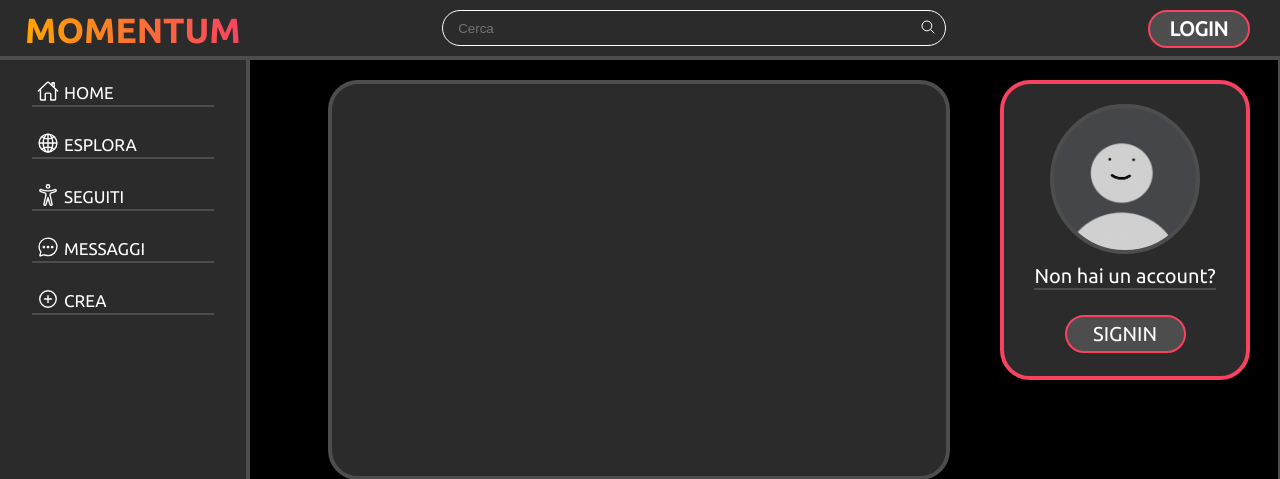
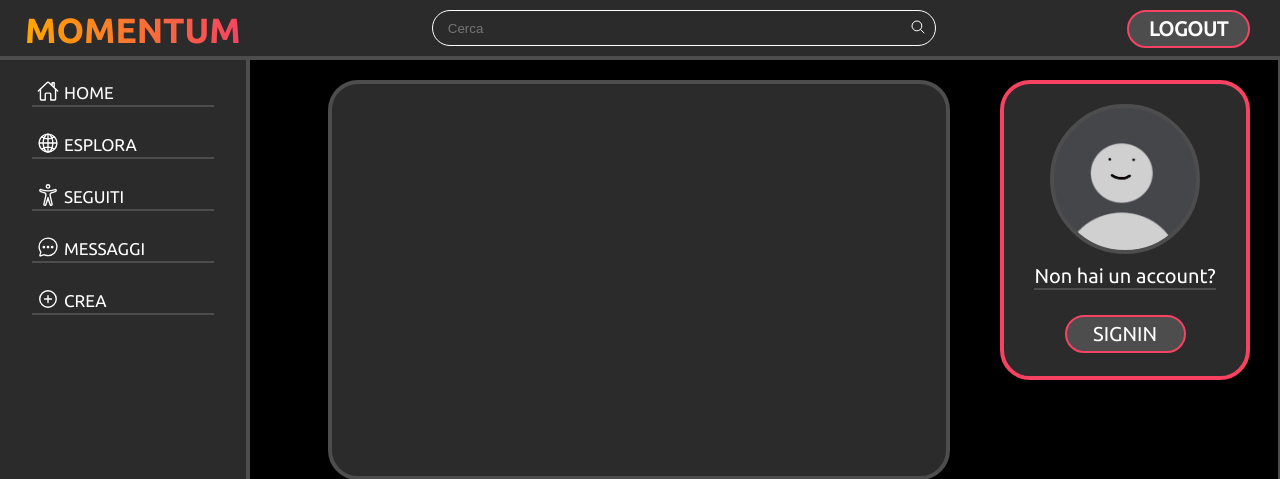
Before and after one commit to ffedesalaa/salayad, a PHP site: page /home.php in a window 1280 px wide. Shown: the top 479 px of the page. Run offline with PHP 8.4, Linux system fonts and the light colour scheme; the visitor is signed in with stand-in values (Sample User, id 1).

Commit message:
login e logout

```diff
--- /dev/null
+++ b/File_PHP/logout.php
@@ -0,0 +1,5 @@
+<?php
+    session_start();
+    session_destroy();
+    header("location: ../home.php");
+?>
--- a/home.php
+++ b/home.php
@@ -1,3 +1,14 @@
+<?php
+    session_start();
+    if(isset($_SESSION['nome'])) $nome = $_SESSION['nome'];  else $nome = "";
+    if(isset($_SESSION['cognome'])) $cognome = $_SESSION['cognome'];  else $cognome = "";
+    if(isset($_SESSION['username'])) $username = $_SESSION['username']; else $username = "";
+    if(isset($_SESSION['email'])) $email = $_SESSION['email'];  else $email = "";
+    if(isset($_SESSION['password'])) $password = $_SESSION['password'];  else $password = "";
+    if(isset($_SESSION['numero'])) $numero = $_SESSION['numero'];  else $numero = "";
+    if(isset($_SESSION['accesso'])) $accesso = $_SESSION['accesso']; else $accesso= false;
+?>
+
 <!DOCTYPE html>
 <html lang="it">
 <head>
@@ -16,14 +27,22 @@
             <input type="text" name="barra" id="barra" placeholder="Cerca">
             <ion-icon name="search-outline" id="search-outline"></ion-icon>
         </div>
+        <?php
+        if($accesso === true){
+            echo '<a href="./File_PHP/logout.php"><div class="login"><b>LOGOUT</b></div></a>';
 
-        <a href="./File_PHP/login.php"><div class="login"><b>LOGIN</b></div></a>
+        }
+        else{
+            echo'<a href="./File_PHP/login.php"><div class="login"><b>LOGIN</b></div></a>';
+        }
+        ?>
+
     </header>
     <main>
         <div class="main__menu">
         <script type="module" src="https://unpkg.com/ionicons@7.1.0/dist/ionicons/ionicons.esm.js"></script>
         <script nomodule src="https://unpkg.com/ionicons@7.1.0/dist/ionicons/ionicons.js"></script>
-            <a href="File_PHP/login.php">
+            <a href="home.php">
                 <div class="main__menu__selezione" id="home">
                     <div class="icon">
                         <ion-icon name="home-outline"></ion-icon>
@@ -33,7 +52,8 @@
                     </div>
                 </div>
             </a>
-            <a href="File_PHP/login.php">
+
+            <a href="File_PHP/esplora.php">
                 <div class="main__menu__selezione" id="esplora">
                     <div class="icon">
                         <ion-icon name="globe-outline"></ion-icon>
@@ -43,7 +63,7 @@
                     </div>
                 </div>
             </a>
-            <a href="File_PHP/login.php">
+            <a href="File_PHP/seguiti.php">
                 <div class="main__menu__selezione" id="seguiti">
                     <div class="icon">
                         <ion-icon name="accessibility-outline"></ion-icon>
@@ -53,7 +73,7 @@
                     </div>
                 </div>
             </a>
-            <a href="File_PHP/login.php">
+            <a href="File_PHP/messaggi.php">
                 <div class="main__menu__selezione" id="messaggi">
                     <div class="icon">
                         <ion-icon name="chatbubble-ellipses-outline"></ion-icon>
@@ -63,7 +83,7 @@
                     </div>
                 </div>
             </a>
-            <a href="File_PHP/login.php">
+            <a href="File_PHP/crea.php">
                 <div class="main__menu__selezione" id="crea">
                     <div class="icon">
                         <ion-icon name="add-circle-outline"></ion-icon>
```
